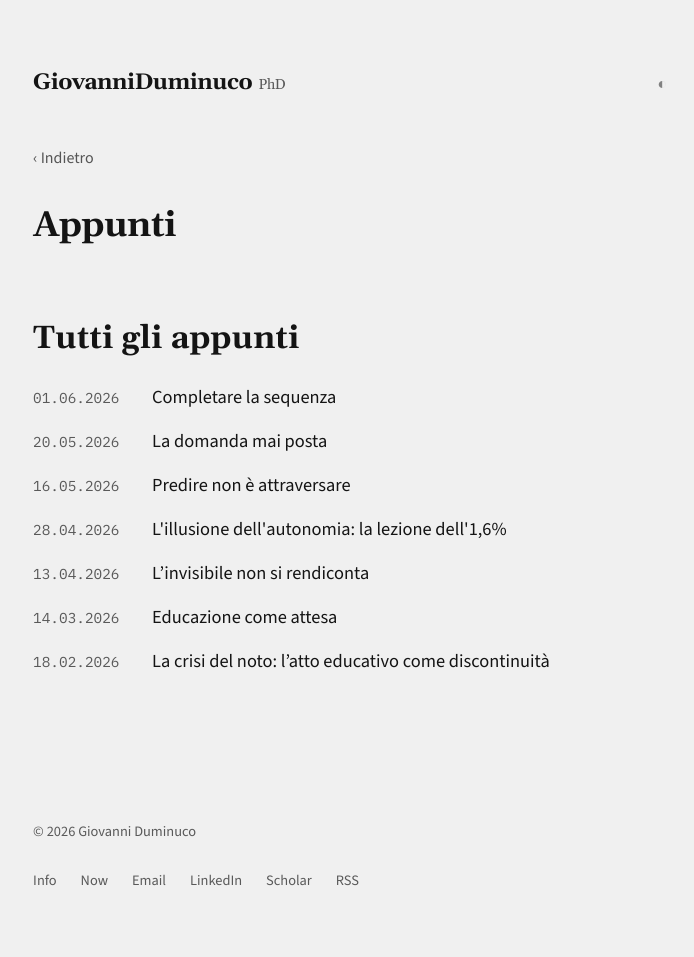
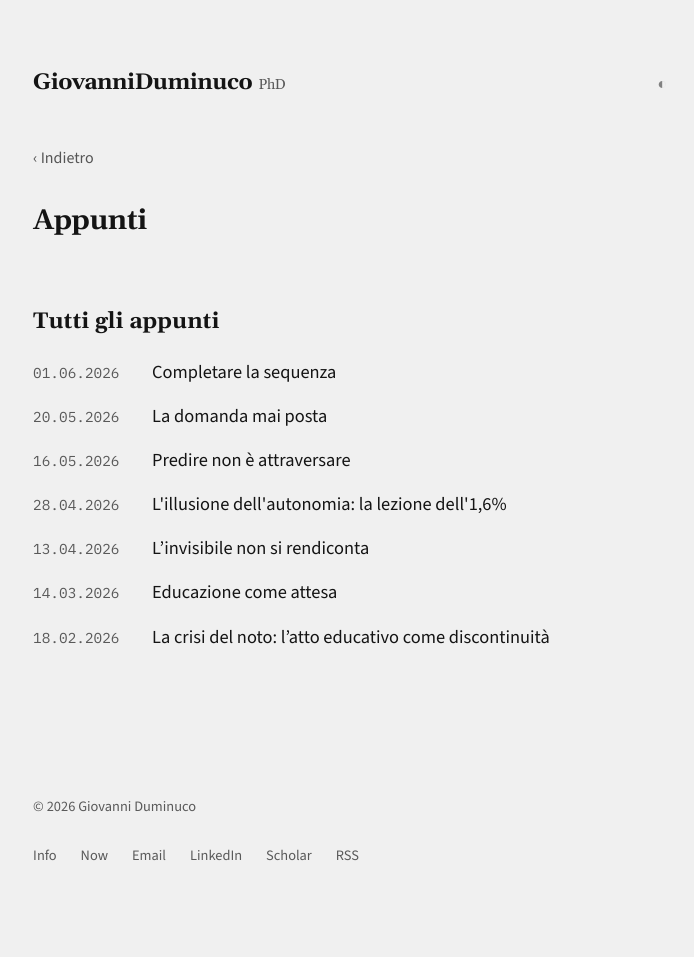
Before and after one commit to dumgio/dumgio.github.io, a Jekyll site: the page built from appunti.md, in a window 1280 px wide. Shown: the whole page, without its empty margins (287-981 px from the left). Built offline with Jekyll 4.4.1, drawn with Linux system fonts in a browser that asks for light colours; comment, search, counter and statistics services are not loaded; after the commit the page ends 932 px from its top, so only the background shows below that.

Commit message:
Riduce font-size h1 pagine interne e h2 per gerarchia tipografica più armoniosa
Co-Authored-By: Claude Sonnet 4.6 <noreply@anthropic.com>

```diff
--- a/assets/css/style.css
+++ b/assets/css/style.css
@@ -183,7 +183,7 @@ header h1 span.cursor {
 }
 
 .page-header h1 {
-  font-size: 2.2rem;
+  font-size: 1.75rem;
   line-height: 1.2;
   margin-bottom: 0.5rem;
   margin-top: 0;
@@ -348,7 +348,7 @@ header h1 span.cursor {
 
 h2 {
   font-family: var(--heading-font);
-  font-size: 2rem;
+  font-size: 1.4rem;
   font-weight: 700;
   margin-top: 4rem;
   margin-bottom: 1.5rem;
```
